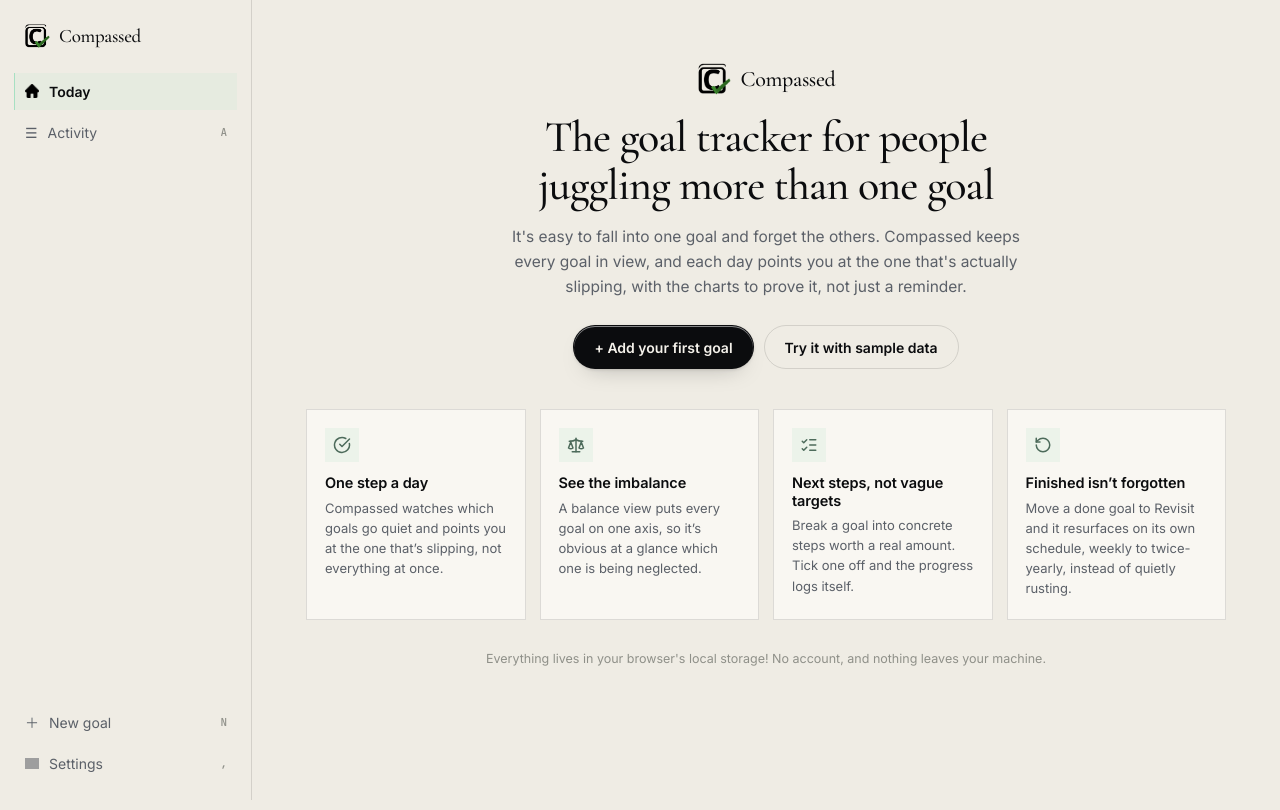
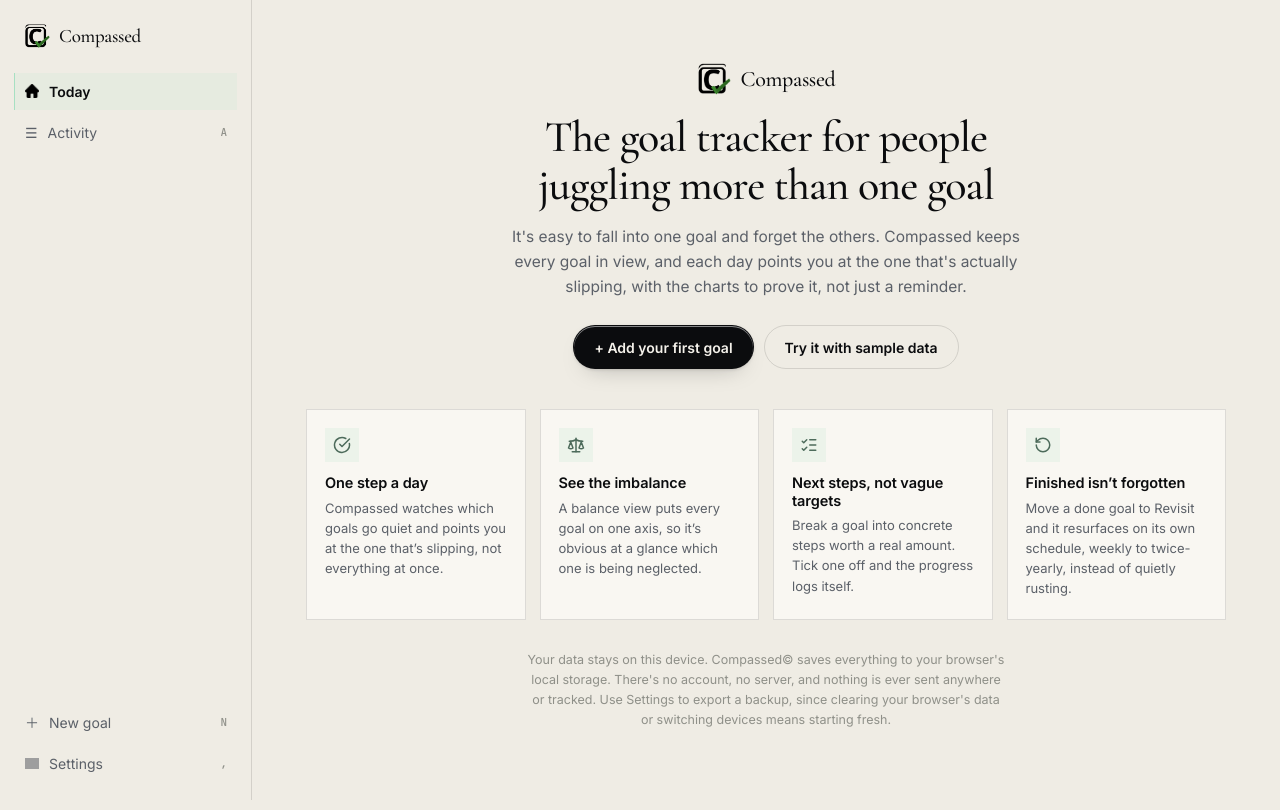
Before and after one commit to emilyyadamss/NudgeNow, a React (Vite) app: page / in a window 1280 px wide. Shown: the top 810 px of the page. Built offline with nearby package versions, Linux system fonts and the light colour scheme; grey boxes are pictures that could not be loaded.

Commit message:
copyrighted

```diff
--- a/src/components/Welcome.jsx
+++ b/src/components/Welcome.jsx
@@ -88,7 +88,10 @@
       </div>
 
       <p className="welcome-note">
-        Everything lives in your browser's local storage! No account, and nothing leaves your machine.
+        Your data stays on this device. Compassed© saves everything to your browser's local
+        storage. There's no account, no server, and nothing is ever sent anywhere or
+        tracked. Use Settings to export a backup, since clearing your browser's data or
+        switching devices means starting fresh.
       </p>
     </div>
   )
--- a/src/styles.css
+++ b/src/styles.css
@@ -700,8 +700,11 @@
 .welcome-feature p { font-size: 13px; line-height: 1.55; color: var(--text-secondary); }
 
 .welcome-note {
+  max-width: 480px;
+  margin: 0 auto;
   text-align: center;
   font-size: 12.5px;
+  line-height: 1.6;
   color: var(--text-muted);
 }
 
```
Also changed, not shown: public/favicon-dark.svg, public/favicon.svg.
